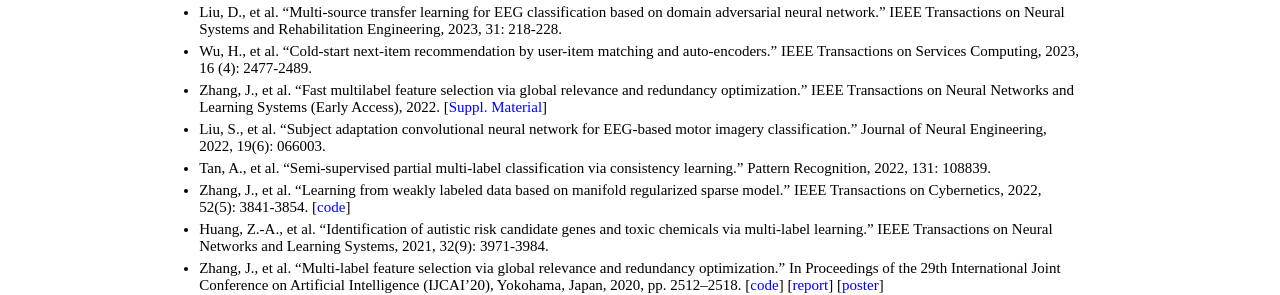
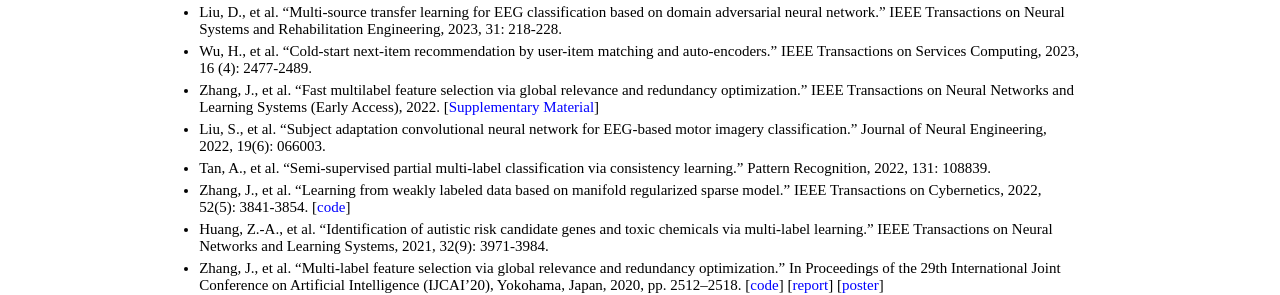
Before and after one commit to jiazhang-ml/jiazhang-ml.github.io, a Jekyll site: the page built from index.md, in a window 1280 px wide. Shown: the part 443-738 px from the top of the page. Built offline with Jekyll 4.4.1, drawn with Linux system fonts in a browser that asks for light colours.

Commit message:
Update index.md

```diff
--- a/index.md
+++ b/index.md
@@ -20,7 +20,7 @@ layout: default
 * Du, G., et al. "Graph-based class-imbalance learning with label enhancement." IEEE Transactions on Neural Networks and Learning Systems, 2023, 34 (9): 6081-6095.
 * Liu, D., et al. "Multi-source transfer learning for EEG classification based on domain adversarial neural network." IEEE Transactions on Neural Systems and Rehabilitation Engineering, 2023, 31: 218-228.
 * Wu, H., et al. "Cold-start next-item recommendation by user-item matching and auto-encoders." IEEE Transactions on Services Computing, 2023, 16 (4): 2477-2489.
-* Zhang, J., et al. "Fast multilabel feature selection via global relevance and redundancy optimization." IEEE Transactions on Neural Networks and Learning Systems (Early Access), 2022. [[Suppl. Material](SM-GRROfast.pdf)]
+* Zhang, J., et al. "Fast multilabel feature selection via global relevance and redundancy optimization." IEEE Transactions on Neural Networks and Learning Systems (Early Access), 2022. [[Supplementary Material](SM-GRROfast.pdf)]
 * Liu, S., et al. "Subject adaptation convolutional neural network for EEG-based motor imagery classification." Journal of Neural Engineering, 2022, 19(6): 066003.
 * Tan, A., et al. "Semi-supervised partial multi-label classification via consistency learning." Pattern Recognition, 2022, 131: 108839.
 * Zhang, J., et al. "Learning from weakly labeled data based on manifold regularized sparse model." IEEE Transactions on Cybernetics, 2022, 52(5): 3841-3854. [[code](MSWL-master.zip)]
```
